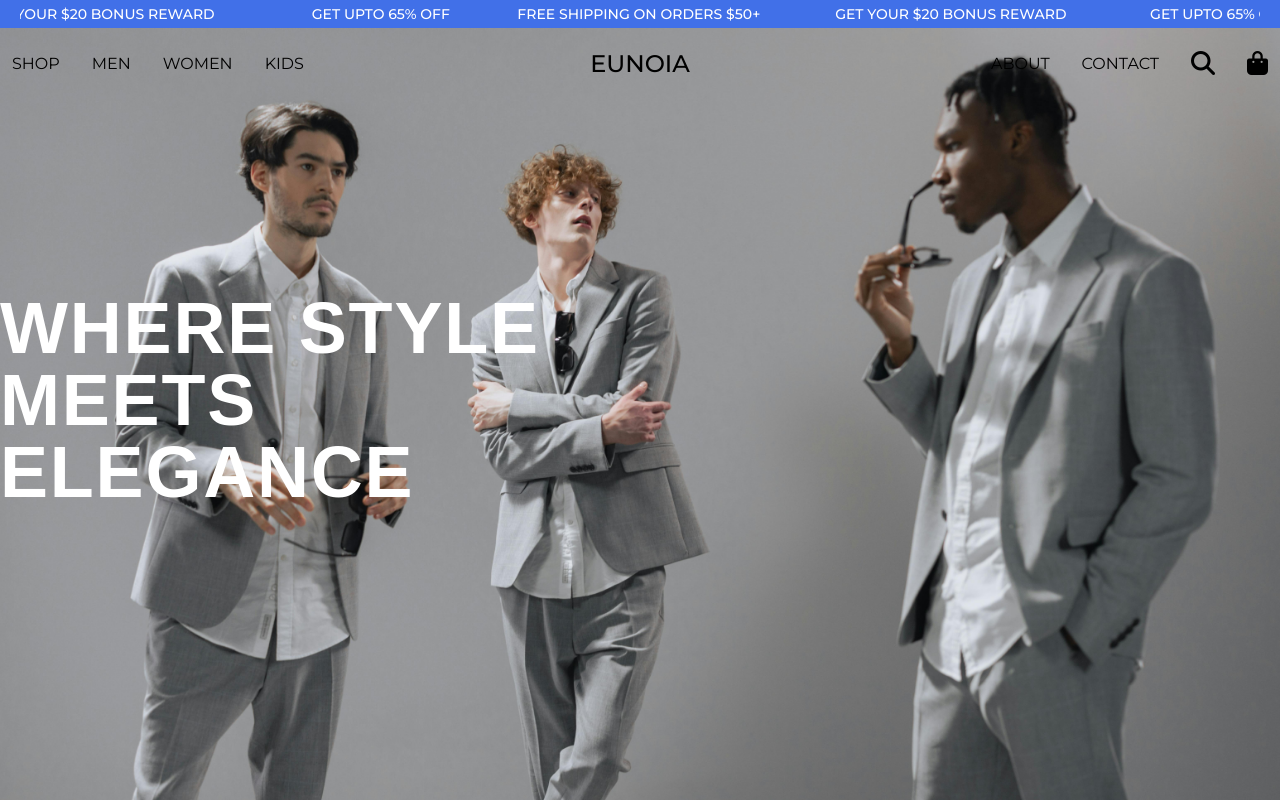
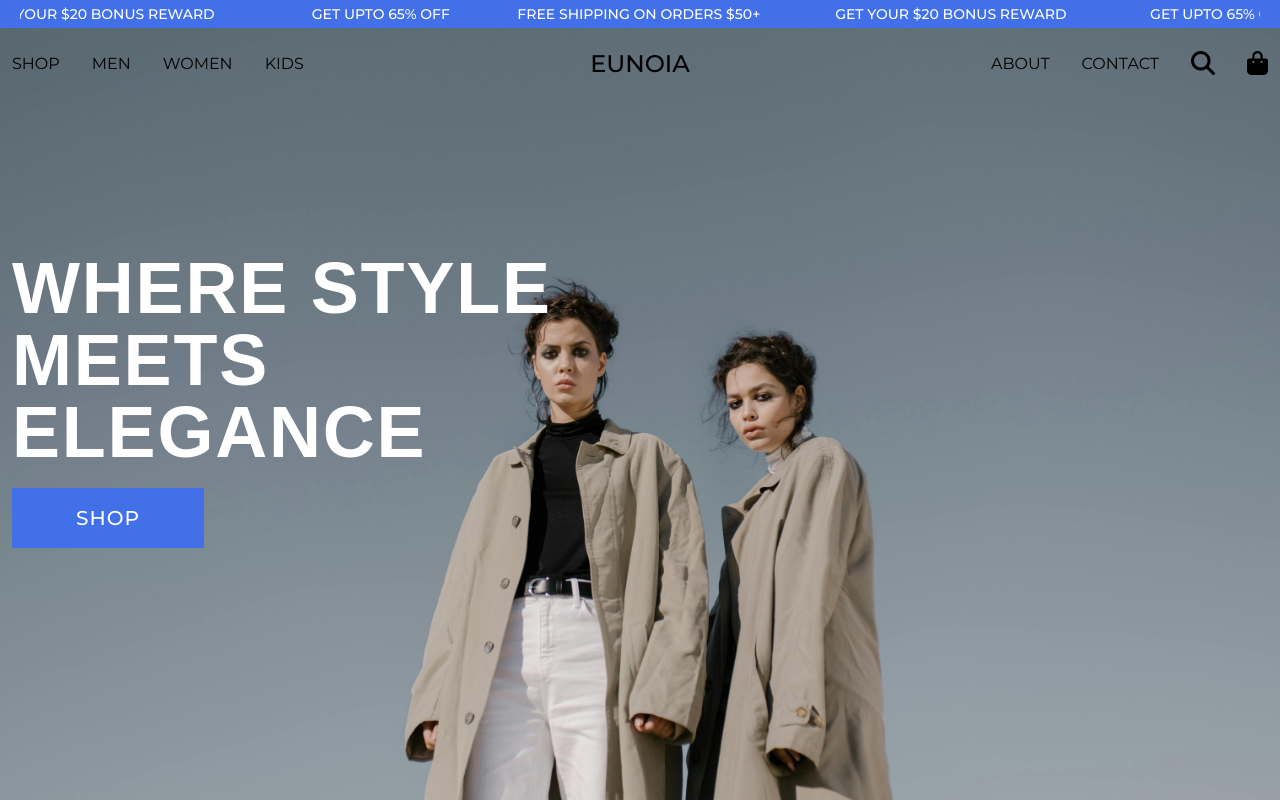
Before and after one commit to headlessNode/Eunoia, a React (Vite) app: page / in a window 1280 px wide. Built offline with nearby package versions, Linux system fonts and the light colour scheme; a web font is replaced by a local one.

Commit message:
Change hero img and add shop btn

```diff
--- a/src/pages/home/HomePage.jsx
+++ b/src/pages/home/HomePage.jsx
@@ -4,7 +4,7 @@ import Hero from './components/Hero';
 
 export default function HomePage() {
 	return (
-		<div className="absolute w-full flex flex-col items-center">
+		<div className="w-full relative flex flex-col items-center">
 			<TopBar />
 			<div className="wrapper max-w-8xl w-full">
 				<Header />
--- a/src/pages/home/components/Hero.jsx
+++ b/src/pages/home/components/Hero.jsx
@@ -1,10 +1,22 @@
+import { NavLink } from 'react-router-dom';
+
 export default function Hero() {
 	return (
-		<div className="hero absolute top-0 left-0 w-full h-screen -z-10 bg-hero-img bg-cover">
-			<div className="hero-cta relative top-1/2 left-1/2 transform -translate-x-1/2 -translate-y-1/2 max-w-8xl w-full font-montserrat">
+		<div className="hero w-full absolute h-screen top-0 left-0 flex flex-col -z-10">
+			<img
+				src="/images/hero-img.jpg"
+				alt="Hero background image"
+				className="w-full h-full absolute object-cover -z-10"
+			/>
+			<div className="hero-cta flex flex-col gap-5 items-center lg:items-start absolute top-1/2 left-1/2 transform -translate-x-1/2 -translate-y-1/2 px-3 max-w-8xl w-full font-montserrat">
 				<h1 className="font-afacad font-bold text-5xl text-center tracking-wide text-white uppercase md:text-6xl lg:text-7xl lg:text-start lg:w-[35rem]">
 					where style meets elegance
 				</h1>
+				<NavLink to="shop">
+					<button className="text-white text-xl tracking-wider font-montserrat font-medium uppercase bg-blue px-16 py-4">
+						shop
+					</button>
+				</NavLink>
 			</div>
 		</div>
 	);
```
Also changed, not shown: public/images/hero-img.jpg.
